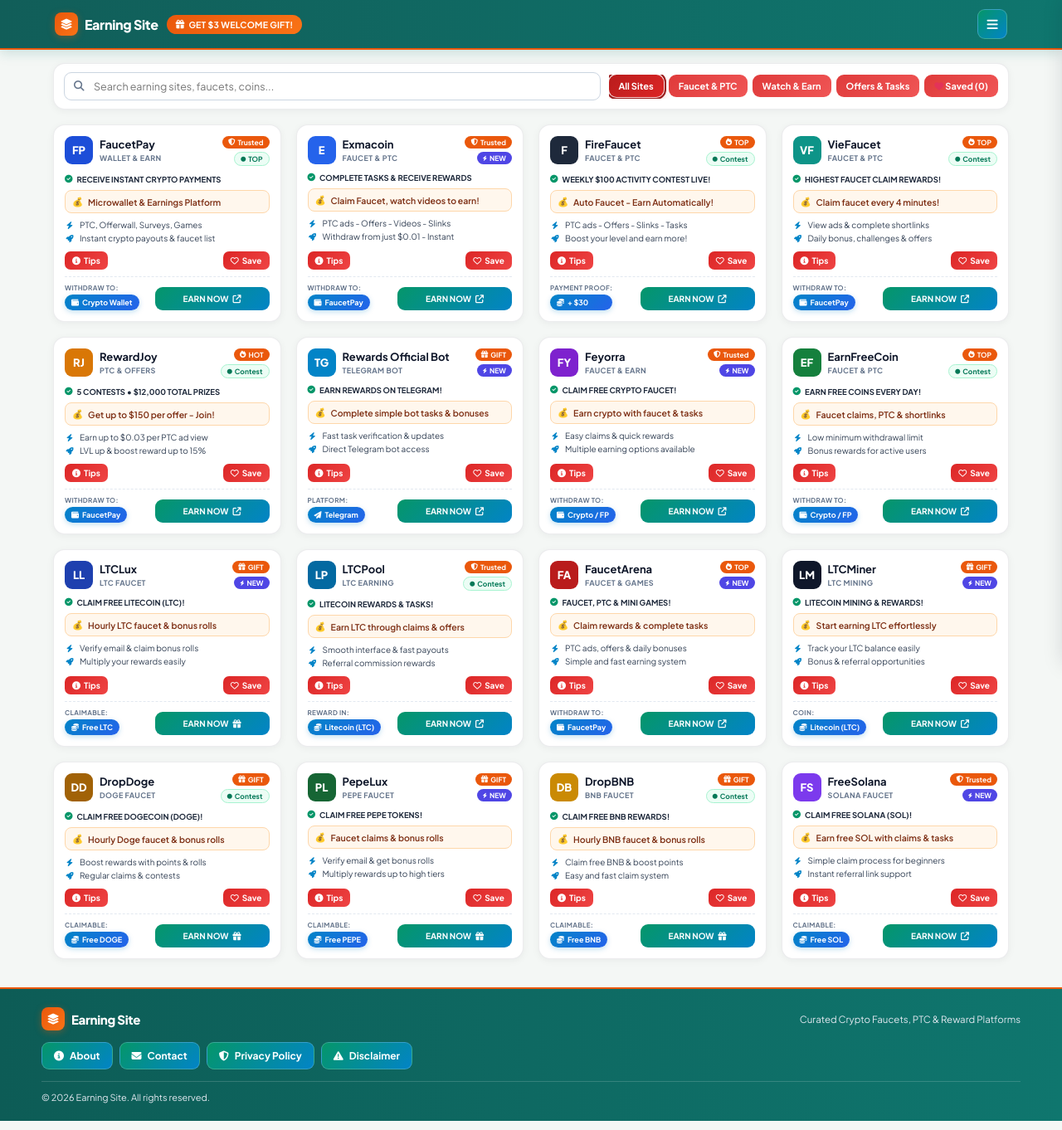
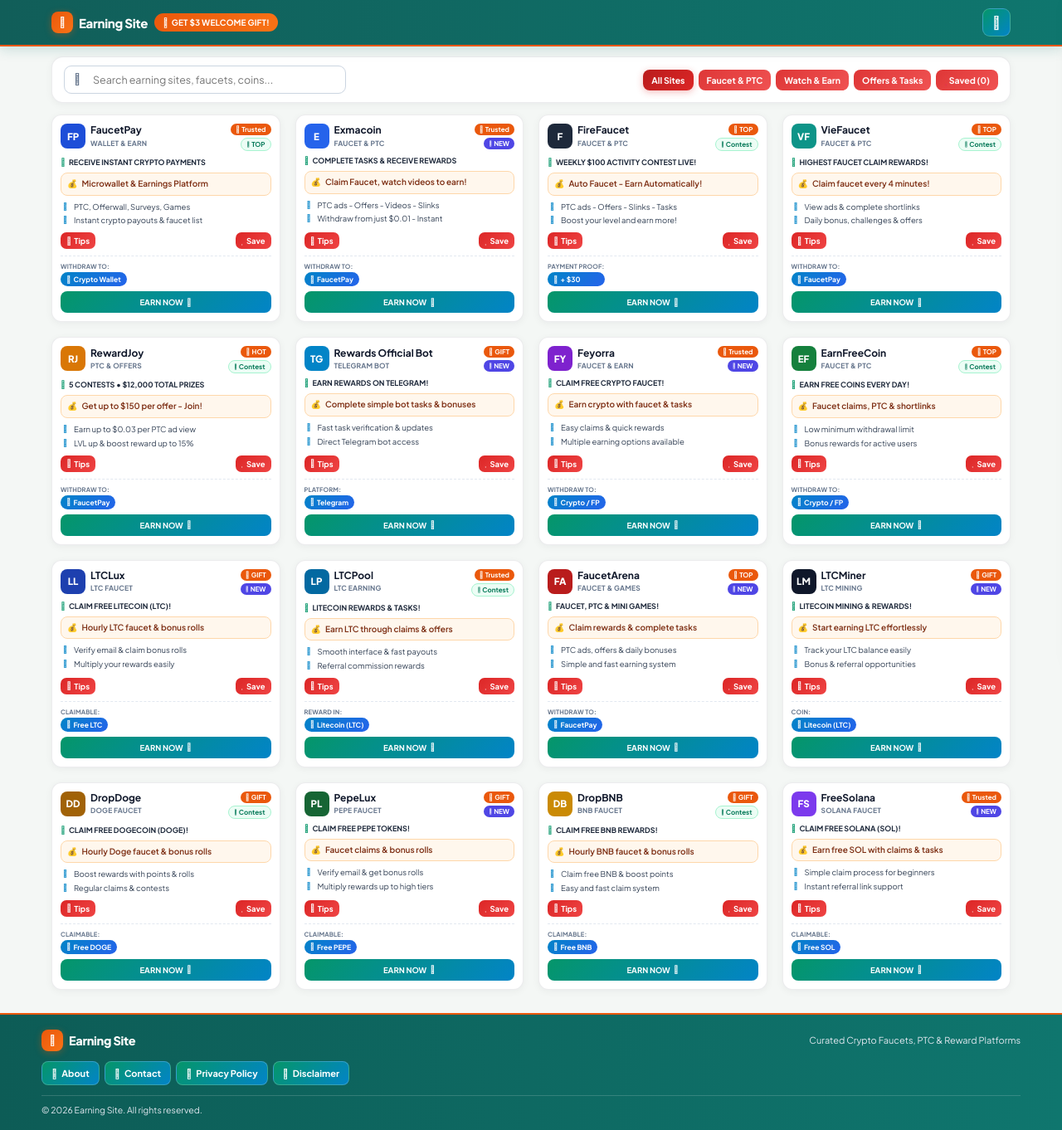
Before and after one commit to mddulal596/earningsite, a plain HTML site: page index.html in a window 1280 px wide. Shown: the whole page at 83% size. Drawn offline with Linux system fonts and the light colour scheme.

Commit message:
Refactor CSS for layout and style consistency
Refactor CSS styles for improved layout and consistency across various components. Adjustments include margin, padding, font sizes, and responsive design tweaks.

```diff
--- a/style.css
+++ b/style.css
@@ -24,25 +24,28 @@
     --shadow-hover: 0 8px 22px rgba(15, 23, 42, 0.1);
 }
 
-* {
+*, *::before, *::after {
     margin: 0;
     padding: 0;
     box-sizing: border-box;
     font-family: 'Plus Jakarta Sans', -apple-system, BlinkMacSystemFont, sans-serif;
 }
 
-body {
+html, body {
+    width: 100%;
+    max-width: 100%;
+    overflow-x: clip;
     background-color: var(--bg-canvas);
     color: var(--ink-primary);
     min-height: 100vh;
     display: flex;
     flex-direction: column;
     -webkit-font-smoothing: antialiased;
-    overflow-x: hidden;
 }
 
 /* Header */
 .site-header {
+    width: 100%;
     background: linear-gradient(90deg, var(--header-green-dark), var(--header-green));
     color: #FFFFFF;
     position: sticky;
@@ -53,43 +56,48 @@ body {
 }
 
 .header-inner {
+    width: 100%;
     max-width: 1180px;
     margin: 0 auto;
-    padding: 11px 16px;
+    padding: 10px 12px;
     display: flex;
     align-items: center;
     justify-content: space-between;
-    gap: 10px;
+    gap: 8px;
 }
 
 .header-left {
     display: flex;
     align-items: center;
-    gap: 10px;
+    gap: 8px;
     flex-wrap: wrap;
+    min-width: 0;
+    flex: 1;
 }
 
 .brand-logo {
     display: inline-flex;
     align-items: center;
-    gap: 8px;
+    gap: 7px;
     color: #FFFFFF;
     text-decoration: none;
     font-weight: 800;
-    font-size: 16px;
+    font-size: 15px;
     letter-spacing: -0.02em;
+    white-space: nowrap;
 }
 
 .brand-badge {
-    width: 28px;
-    height: 28px;
+    width: 26px;
+    height: 26px;
     border-radius: 8px;
     background: linear-gradient(135deg, var(--accent-orange), var(--accent-orange-bright));
     color: #FFFFFF;
     display: inline-flex;
     align-items: center;
     justify-content: center;
-    font-size: 13px;
+    font-size: 12px;
+    flex-shrink: 0;
     box-shadow: 0 2px 8px rgba(234, 88, 12, 0.35);
 }
 
@@ -98,42 +106,41 @@ body {
     color: #FFFFFF;
     border: none;
     border-radius: 999px;
-    padding: 5px 11px;
-    font-size: 10.5px;
+    padding: 5px 10px;
+    font-size: 10px;
     font-weight: 700;
-    letter-spacing: 0.02em;
+    letter-spacing: 0.01em;
     cursor: pointer;
     display: inline-flex;
     align-items: center;
-    gap: 5px;
+    gap: 4px;
+    white-space: nowrap;
     transition: transform 0.18s ease, box-shadow 0.18s ease, background 0.18s ease;
 }
 
 .bonus-pill:hover {
     background: var(--accent-orange-hover);
-    transform: translateY(-1px);
-    box-shadow: 0 4px 12px rgba(234, 88, 12, 0.4);
 }
 
 .drawer-toggle {
     background: var(--btn-teal-blue);
     border: 1px solid rgba(255, 255, 255, 0.22);
     color: #FFFFFF;
-    width: 36px;
-    height: 36px;
+    width: 34px;
+    height: 34px;
     border-radius: 9px;
     font-size: 15px;
     cursor: pointer;
+    flex-shrink: 0;
     display: inline-flex;
     align-items: center;
     justify-content: center;
     text-decoration: none;
-    transition: background 0.2s ease, transform 0.15s ease;
+    transition: background 0.2s ease;
 }
 
 .drawer-toggle:hover {
     background: var(--btn-teal-blue-hover);
-    transform: translateY(-1px);
 }
 
 /* Slide-out Navigation Drawer */
@@ -153,8 +160,8 @@ body {
 .nav-drawer {
     position: fixed;
     top: 0;
-    right: -290px;
-    width: 280px;
+    right: -300px;
+    width: 275px;
     max-width: 85vw;
     height: 100vh;
     background: #FFFFFF;
@@ -224,38 +231,35 @@ body {
     gap: 10px;
     text-align: left;
     cursor: pointer;
-    transition: background 0.18s ease, transform 0.15s ease;
+    transition: background 0.18s ease;
 }
 
 .drawer-link:hover {
     background: var(--btn-teal-blue-hover);
-    transform: translateX(-2px);
 }
 
 /* Search & Filter Toolbar */
 .toolbar-wrap {
+    width: 100%;
     max-width: 1180px;
-    width: 100%;
-    margin: 16px auto 4px;
-    padding: 0 14px;
+    margin: 12px auto 4px;
+    padding: 0 12px;
 }
 
 .toolbar-inner {
+    width: 100%;
     background: var(--surface-card);
     border: 1px solid var(--border-card);
     border-radius: 14px;
-    padding: 10px 12px;
+    padding: 10px;
     box-shadow: var(--shadow-card);
     display: flex;
-    flex-wrap: wrap;
-    align-items: center;
-    justify-content: space-between;
+    flex-direction: column;
     gap: 10px;
 }
 
 .search-field {
-    flex: 1;
-    min-width: 210px;
+    width: 100%;
     position: relative;
 }
 
@@ -270,14 +274,13 @@ body {
 
 .search-field input {
     width: 100%;
-    padding: 8px 12px 8px 35px;
+    padding: 8px 12px 8px 34px;
     border-radius: 9px;
     border: 1px solid var(--border-soft);
     background: #FFFFFF;
     color: var(--ink-primary);
     font-size: 12.5px;
     outline: none;
-    transition: border-color 0.2s ease, box-shadow 0.2s ease;
 }
 
 .search-field input:focus {
@@ -286,10 +289,10 @@ body {
 }
 
 .filter-group {
+    width: 100%;
     display: flex;
+    flex-wrap: wrap;
     gap: 6px;
-    overflow-x: auto;
-    padding-bottom: 2px;
 }
 
 /* Filter Buttons - Red */
@@ -297,138 +300,156 @@ body {
     background: var(--btn-red);
     border: none;
     color: #FFFFFF;
-    padding: 7px 12px;
-    border-radius: 9px;
-    font-size: 11px;
+    padding: 6px 10px;
+    border-radius: 8px;
+    font-size: 10.5px;
     font-weight: 700;
     cursor: pointer;
     white-space: nowrap;
-    opacity: 0.9;
+    opacity: 0.92;
     transition: all 0.18s ease;
 }
 
-.chip-btn:hover {
-    opacity: 1;
-    background: var(--btn-red-hover);
-    transform: translateY(-1px);
-}
-
+.chip-btn:hover,
 .chip-btn.active {
     opacity: 1;
     background: var(--btn-red-hover);
-    box-shadow: 0 3px 10px rgba(220, 38, 38, 0.35);
-    outline: 2px solid #991B1B;
-    outline-offset: 1px;
+    box-shadow: 0 2px 8px rgba(220, 38, 38, 0.3);
 }
 
 /* Main Container & Responsive Grid */
 .main-wrap {
+    width: 100%;
     max-width: 1180px;
-    width: 100%;
-    margin: 14px auto 34px;
-    padding: 0 14px;
+    margin: 10px auto 28px;
+    padding: 0 12px;
     flex: 1;
 }
 
 .cards-grid {
+    width: 100%;
     display: grid;
-    grid-template-columns: repeat(2, 1fr);
-    gap: 12px;
+    grid-template-columns: repeat(2, minmax(0, 1fr));
+    gap: 10px;
 }
 
 @media (min-width: 768px) {
+    .toolbar-inner {
+        flex-direction: row;
+        align-items: center;
+        justify-content: space-between;
+        padding: 10px 14px;
+    }
+    .search-field {
+        flex: 1;
+        max-width: 340px;
+    }
+    .filter-group {
+        width: auto;
+        justify-content: flex-end;
+    }
     .cards-grid {
-        grid-template-columns: repeat(3, 1fr);
+        grid-template-columns: repeat(3, minmax(0, 1fr));
         gap: 16px;
     }
 }
 
 @media (min-width: 1120px) {
     .cards-grid {
-        grid-template-columns: repeat(4, 1fr);
+        grid-template-columns: repeat(4, minmax(0, 1fr));
         gap: 18px;
     }
 }
 
 /* Earning Cards */
 .site-card {
+    min-width: 0;
+    width: 100%;
     background: var(--surface-card);
-    border-radius: 14px;
-    padding: 13px;
+    border-radius: 12px;
+    padding: 10px;
     border: 1px solid var(--border-card);
     box-shadow: var(--shadow-card);
     display: flex;
     flex-direction: column;
     justify-content: space-between;
-    transition: transform 0.2s ease, box-shadow 0.2s ease, border-color 0.2s ease;
+    overflow: hidden;
+    transition: transform 0.2s ease, box-shadow 0.2s ease;
 }
 
 .site-card:hover {
     transform: translateY(-2px);
     box-shadow: var(--shadow-hover);
-    border-color: rgba(2, 132, 199, 0.28);
 }
 
 .card-top {
     display: flex;
     align-items: flex-start;
     justify-content: space-between;
-    gap: 6px;
-    margin-bottom: 10px;
+    gap: 4px;
+    margin-bottom: 8px;
 }
 
 .card-brand {
     display: flex;
     align-items: center;
-    gap: 8px;
+    gap: 6px;
     min-width: 0;
+    flex: 1;
 }
 
 .card-avatar {
-    width: 34px;
-    height: 34px;
-    border-radius: 9px;
+    width: 30px;
+    height: 30px;
+    border-radius: 8px;
     color: #FFFFFF;
     font-weight: 800;
-    font-size: 13px;
+    font-size: 11.5px;
     display: flex;
     align-items: center;
     justify-content: center;
     flex-shrink: 0;
 }
 
+.card-title-wrap {
+    min-width: 0;
+    flex: 1;
+}
+
 .card-title-wrap h3 {
-    font-size: 13px;
+    font-size: 12px;
     font-weight: 700;
     color: var(--ink-primary);
-    line-height: 1.25;
+    line-height: 1.2;
+    word-break: break-word;
 }
 
 .card-title-wrap span {
     display: block;
-    font-size: 9px;
+    font-size: 8.5px;
     font-weight: 700;
     color: var(--ink-muted);
-    letter-spacing: 0.04em;
+    letter-spacing: 0.02em;
     margin-top: 2px;
+    word-break: break-word;
 }
 
 .card-badges {
     display: flex;
     flex-direction: column;
     align-items: flex-end;
-    gap: 4px;
+    gap: 3px;
     flex-shrink: 0;
 }
 
 .pill-badge {
-    font-size: 8.5px;
+    font-size: 8px;
     font-weight: 700;
-    padding: 2px 7px;
+    padding: 2px 6px;
     border-radius: 999px;
     display: inline-flex;
     align-items: center;
-    gap: 3px;
+    gap: 2px;
     white-space: nowrap;
 }
 
@@ -449,60 +470,70 @@ body {
 }
 
 .card-subline {
-    font-size: 9.5px;
+    font-size: 9px;
     font-weight: 700;
     color: #1E293B;
     text-transform: uppercase;
-    margin-bottom: 7px;
+    margin-bottom: 6px;
     display: flex;
-    align-items: center;
-    gap: 5px;
+    align-items: flex-start;
+    gap: 4px;
+    line-height: 1.35;
+    word-break: break-word;
 }
 
 .card-subline i {
     color: #059669;
+    margin-top: 1px;
+    flex-shrink: 0;
 }
 
 .card-promo {
     background: var(--surface-warm);
     border: 1px solid #FED7AA;
     color: #7C2D12;
-    font-size: 10.5px;
+    font-size: 10px;
     font-weight: 600;
-    padding: 6px 8px;
+    padding: 6px 7px;
     border-radius: 8px;
-    margin-bottom: 8px;
+    margin-bottom: 7px;
     display: flex;
-    align-items: center;
-    gap: 6px;
+    align-items: flex-start;
+    gap: 5px;
+    line-height: 1.35;
+    word-break: break-word;
 }
 
 .card-points {
     list-style: none;
-    margin-bottom: 10px;
+    margin-bottom: 8px;
 }
 
 .card-points li {
-    font-size: 10px;
+    font-size: 9.5px;
     color: var(--ink-secondary);
     margin-bottom: 4px;
     display: flex;
-    align-items: center;
-    gap: 6px;
+    align-items: flex-start;
+    gap: 5px;
+    line-height: 1.35;
+    word-break: break-word;
 }
 
 .card-points li i {
-    font-size: 9px;
+    font-size: 8.5px;
     color: #0284C7;
-    width: 12px;
+    width: 11px;
+    margin-top: 2px;
     text-align: center;
+    flex-shrink: 0;
 }
 
 .card-tools {
     display: flex;
     align-items: center;
     justify-content: space-between;
-    gap: 6px;
+    gap: 5px;
     margin-bottom: 8px;
 }
 
@@ -511,90 +542,90 @@ body {
     background: var(--btn-red);
     border: none;
     color: #FFFFFF;
-    font-size: 10px;
+    font-size: 9.5px;
     font-weight: 700;
-    padding: 5px 9px;
+    padding: 4px 7px;
     border-radius: 7px;
     cursor: pointer;
     display: inline-flex;
     align-items: center;
-    gap: 4px;
-    transition: background 0.18s ease, transform 0.15s ease;
+    gap: 3px;
+    white-space: nowrap;
+    transition: background 0.18s ease;
 }
 
-.tool-btn:hover {
+.tool-btn:hover,
+.tool-btn.saved {
     background: var(--btn-red-hover);
-    transform: translateY(-1px);
-}
-
-.tool-btn.saved {
-    background: linear-gradient(135deg, #991B1B 0%, #DC2626 100%);
-    box-shadow: 0 2px 6px rgba(185, 28, 28, 0.35);
 }
 
 .card-bottom {
     display: flex;
-    align-items: flex-end;
+    flex-wrap: wrap;
+    align-items: center;
     justify-content: space-between;
-    gap: 8px;
-    padding-top: 8px;
+    gap: 6px;
+    padding-top: 7px;
     border-top: 1px dashed #E2E8F0;
 }
 
 .payout-box {
     display: flex;
     flex-direction: column;
-    gap: 3px;
+    gap: 2px;
+    min-width: 0;
+    max-width: 100%;
 }
 
 .payout-label {
-    font-size: 8px;
+    font-size: 7.5px;
     font-weight: 700;
     color: var(--ink-muted);
-    letter-spacing: 0.04em;
+    letter-spacing: 0.02em;
 }
 
-/* Marked Buttons/Pills (WITHDRAW TO / PAYMENT PROOF / CLAIMABLE value pill) - Blue */
+/* Marked Buttons/Pills - Blue */
 .payout-pill {
     background: var(--marked-blue-bg);
     color: var(--marked-blue-text);
-    font-size: 9px;
+    font-size: 8.5px;
     font-weight: 700;
-    padding: 4px 8px;
+    padding: 3px 7px;
     border-radius: 999px;
     display: inline-flex;
     align-items: center;
-    gap: 4px;
+    gap: 3px;
+    max-width: 100%;
     white-space: nowrap;
-    box-shadow: 0 2px 6px rgba(2, 132, 199, 0.25);
+    overflow: hidden;
+    text-overflow: ellipsis;
 }
 
 /* Action Buttons */
 .action-btn {
     text-decoration: none;
     color: #FFFFFF;
-    font-size: 10px;
+    font-size: 9.5px;
     font-weight: 700;
-    padding: 8px 12px;
-    border-radius: 9px;
+    padding: 7px 10px;
+    border-radius: 8px;
     display: inline-flex;
     align-items: center;
     justify-content: center;
-    gap: 5px;
+    gap: 4px;
     cursor: pointer;
     border: none;
-    transition: background 0.18s ease, transform 0.15s ease;
+    white-space: nowrap;
+    transition: background 0.18s ease;
 }
 
 .primary-action {
     background: var(--btn-teal-blue);
-    flex: 1;
-    max-width: 138px;
+    width: 100%;
 }
 
 .primary-action:hover {
     background: var(--btn-teal-blue-hover);
-    transform: translateY(-1px);
 }
 
 .accent-action {
@@ -606,7 +637,6 @@ body {
 }
 
 .full-width {
-    max-width: 100%;
     width: 100%;
     padding: 10px 14px;
     font-size: 11.5px;
@@ -614,42 +644,53 @@ body {
 
 /* Footer */
 .site-footer {
+    width: 100%;
     background: linear-gradient(90deg, var(--footer-green), var(--header-green));
     color: #FFFFFF;
     border-top: 2px solid var(--accent-orange);
-    padding: 22px 16px;
+    padding: 18px 12px;
     margin-top: auto;
 }
 
 .footer-inner {
+    width: 100%;
     max-width: 1180px;
     margin: 0 auto;
     display: flex;
     flex-direction: column;
-    gap: 14px;
+    gap: 12px;
 }
 
 .footer-brand-row {
     display: flex;
-    flex-wrap: wrap;
-    align-items: center;
-    justify-content: space-between;
-    gap: 8px;
+    flex-direction: column;
+    align-items: flex-start;
+    gap: 4px;
+}
+
+@media (min-width: 640px) {
+    .footer-brand-row {
+        flex-direction: row;
+        align-items: center;
+        justify-content: space-between;
+    }
 }
 
 .small-logo {
-    font-size: 15px;
+    font-size: 14.5px;
 }
 
 .footer-tagline {
-    font-size: 11.5px;
+    font-size: 11px;
     color: #E2E8F0;
+    line-height: 1.4;
 }
 
 .footer-nav {
+    width: 100%;
     display: flex;
     flex-wrap: wrap;
-    gap: 8px;
+    gap: 6px;
 }
 
 .footer-nav-link {
@@ -657,46 +698,44 @@ body {
     color: #FFFFFF;
     background: var(--btn-teal-blue);
     border: 1px solid rgba(255, 255, 255, 0.2);
-    padding: 8px 14px;
-    border-radius: 9px;
-    font-size: 12px;
+    padding: 7px 11px;
+    border-radius: 8px;
+    font-size: 11px;
     font-weight: 700;
     display: inline-flex;
     align-items: center;
-    gap: 7px;
-    transition: all 0.18s ease;
+    gap: 5px;
+    white-space: nowrap;
+    transition: background 0.18s ease;
 }
 
 .footer-nav-link:hover {
     background: var(--btn-teal-blue-hover);
-    transform: translateY(-1px);
 }
 
 .footer-bottom {
-    padding-top: 12px;
+    width: 100%;
+    padding-top: 10px;
     border-top: 1px solid rgba(255, 255, 255, 0.16);
-    font-size: 11px;
+    font-size: 10.5px;
     color: #E2E8F0;
-    display: flex;
-    justify-content: space-between;
-    flex-wrap: wrap;
-    gap: 8px;
 }
 
 /* Dedicated Content Pages */
 .content-wrap {
+    width: 100%;
     max-width: 840px;
-    width: 100%;
-    margin: 24px auto 40px;
-    padding: 0 14px;
+    margin: 18px auto 34px;
+    padding: 0 12px;
     flex: 1;
 }
 
 .content-card {
+    width: 100%;
     background: var(--surface-card);
     border: 1px solid var(--border-card);
-    border-radius: 16px;
-    padding: 24px 20px;
+    border-radius: 14px;
+    padding: 18px 16px;
     box-shadow: var(--shadow-card);
 }
 
@@ -707,43 +746,43 @@ body {
     background: var(--surface-warm);
     color: var(--accent-orange);
     border: 1px solid #FED7AA;
-    font-size: 10.5px;
+    font-size: 10px;
     font-weight: 700;
     padding: 4px 10px;
     border-radius: 999px;
     margin-bottom: 10px;
     text-transform: uppercase;
-    letter-spacing: 0.04em;
 }
 
 .content-card h1 {
-    font-size: 22px;
+    font-size: 20px;
     font-weight: 800;
     color: var(--ink-primary);
-    margin-bottom: 12px;
-    letter-spacing: -0.02em;
+    margin-bottom: 10px;
 }
 
 .content-card h2 {
-    font-size: 15px;
+    font-size: 14.5px;
     font-weight: 700;
     color: var(--ink-primary);
-    margin: 18px 0 6px;
+    margin: 16px 0 6px;
 }
 
 .content-card p {
-    font-size: 13.5px;
-    line-height: 1.7;
+    font-size: 13px;
+    line-height: 1.65;
     color: var(--ink-secondary);
-    margin-bottom: 12px;
+    margin-bottom: 10px;
+    word-break: break-word;
 }
 
 .info-panel {
     background: var(--surface-warm);
     border: 1px solid #FED7AA;
-    border-radius: 12px;
-    padding: 14px;
-    margin: 14px 0 18px;
+    border-radius: 10px;
+    padding: 12px;
+    margin: 12px 0 16px;
+    word-break: break-word;
 }
 
 .info-panel p {
@@ -761,28 +800,18 @@ body {
     text-decoration: none;
 }
 
-.info-panel a:hover {
-    text-decoration: underline;
-}
-
 .back-btn {
     display: inline-flex;
     align-items: center;
-    gap: 7px;
+    gap: 6px;
     text-decoration: none;
     background: var(--btn-teal-blue);
     color: #FFFFFF;
-    font-size: 12px;
+    font-size: 11.5px;
     font-weight: 700;
-    padding: 9px 16px;
-    border-radius: 9px;
+    padding: 8px 14px;
+    border-radius: 8px;
     margin-top: 6px;
-    transition: background 0.18s ease, transform 0.15s ease;
-}
-
-.back-btn:hover {
-    background: var(--btn-teal-blue-hover);
-    transform: translateY(-1px);
 }
 
 /* Modals */
@@ -795,7 +824,7 @@ body {
     display: none;
     align-items: center;
     justify-content: center;
-    padding: 16px;
+    padding: 14px;
 }
 
 .modal-backdrop.active {
@@ -805,11 +834,10 @@ body {
 .modal-card {
     background: var(--surface-card);
     width: 100%;
-    max-width: 410px;
-    border-radius: 16px;
-    padding: 18px;
+    max-width: 400px;
+    border-radius: 14px;
+    padding: 16px;
     box-shadow: 0 16px 36px rgba(15, 23, 42, 0.22);
-    border: 1px solid var(--border-card);
 }
 
 .modal-head {
@@ -817,31 +845,31 @@ body {
     align-items: center;
     justify-content: space-between;
     padding-bottom: 10px;
-    margin-bottom: 12px;
+    margin-bottom: 10px;
     border-bottom: 1px solid #E2E8F0;
 }
 
 .modal-head h3 {
-    font-size: 15px;
+    font-size: 14.5px;
     font-weight: 700;
 }
 
 .modal-close {
     background: var(--btn-red);
     border: none;
-    width: 30px;
-    height: 30px;
+    width: 28px;
+    height: 28px;
     border-radius: 8px;
     color: #FFFFFF;
     cursor: pointer;
-    font-size: 14px;
+    font-size: 13px;
 }
 
 .modal-content {
-    font-size: 13px;
+    font-size: 12.5px;
     line-height: 1.6;
     color: var(--ink-secondary);
-    margin-bottom: 14px;
+    margin-bottom: 12px;
 }
 
 .guide-list {
@@ -849,47 +877,11 @@ body {
     display: flex;
     flex-direction: column;
     gap: 8px;
-    margin-top: 10px;
-    font-size: 12.5px;
+    margin-top: 8px;
+    font-size: 12px;
 }
 
 .guide-list i {
     color: #059669;
     margin-right: 4px;
 }
-
-/* Small Mobile Adjustments */
-@media (max-width: 420px) {
-    .header-inner {
-        padding: 10px 12px;
-    }
-    .brand-logo {
-        font-size: 14.5px;
-    }
-    .bonus-pill {
-        padding: 4px 9px;
-        font-size: 9.5px;
-    }
-    .cards-grid {
-        gap: 8px;
-    }
-    .site-card {
-        padding: 10px;
-    }
-    .card-avatar {
-        width: 28px;
-        height: 28px;
-        font-size: 11px;
-    }
-    .card-title-wrap h3 {
-        font-size: 11.5px;
-    }
-    .primary-action {
-        padding: 7px 8px;
-        font-size: 9px;
-    }
-    .payout-pill {
-        font-size: 8px;
-        padding: 3px 6px;
-    }
-}
```
